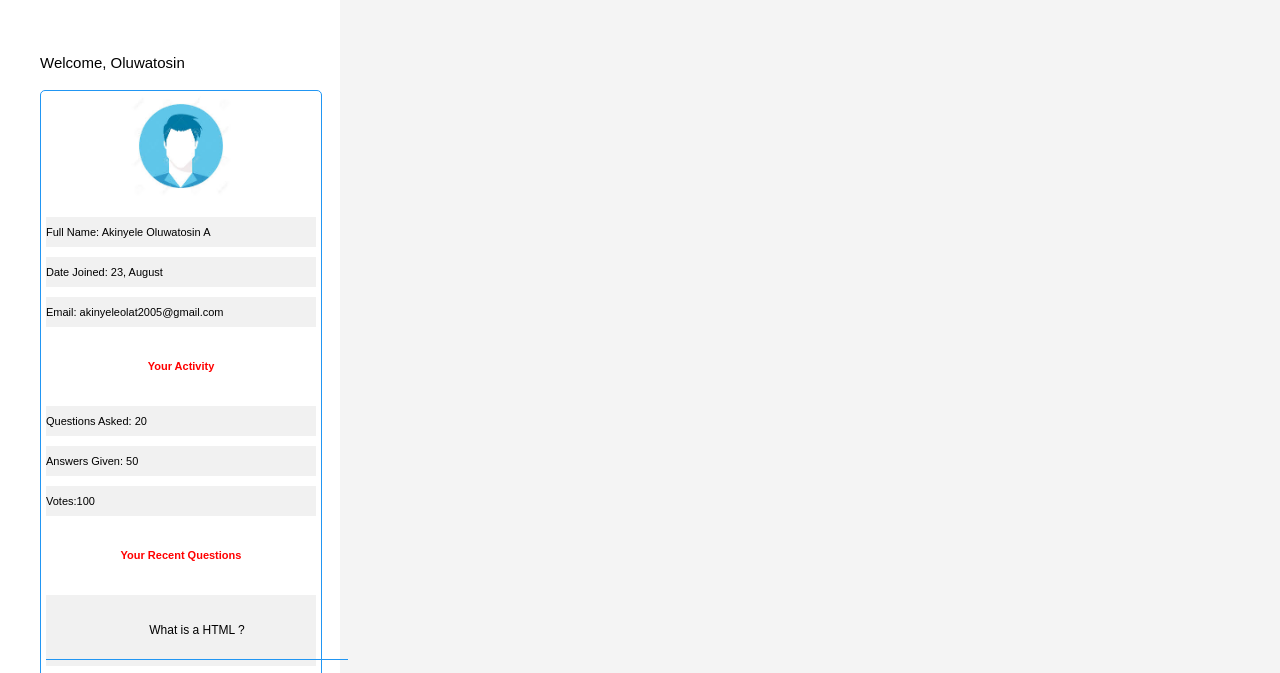
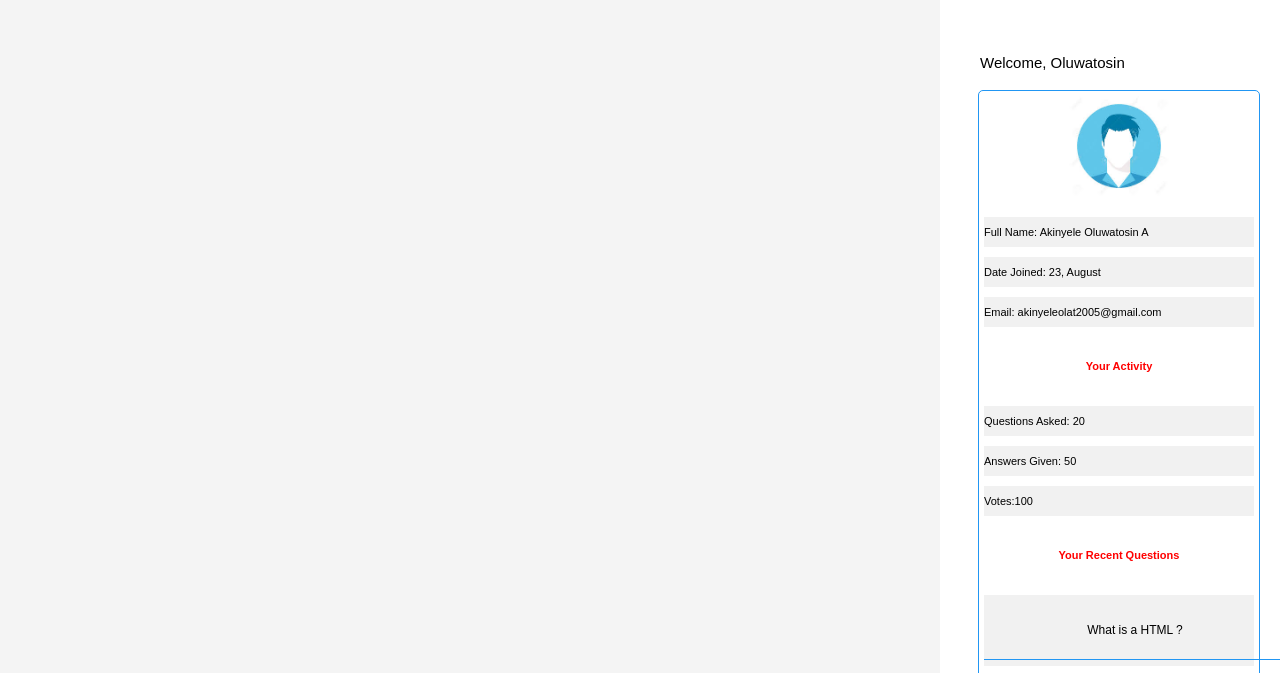
Before and after one commit to akinyeleolat/stack-overflow-lite, a plain HTML site: page UI/users.html in a window 1280 px wide. Shown: the part 106-779 px from the top of the page. Drawn offline with Linux system fonts and the light colour scheme.

Commit message:
ft-add-ui

```diff
--- a/UI/assets/css/style.css
+++ b/UI/assets/css/style.css
@@ -239,6 +239,7 @@ footer nav{
 
 .profileflex-container {
   display: flex;
+  float: right;
   width: 100%;
   flex-direction: column;
   background-color: #fff;
@@ -383,7 +384,7 @@ a:hover#menu-icon {
 
 /* Right column */
 .rightcolumn {
-    float: left;
+    float: right;
     width: 25%;
     background-color: #fff;
     padding-left: 20px;
```
Also changed, not shown: UI/index.html (+6 -1 lines).
